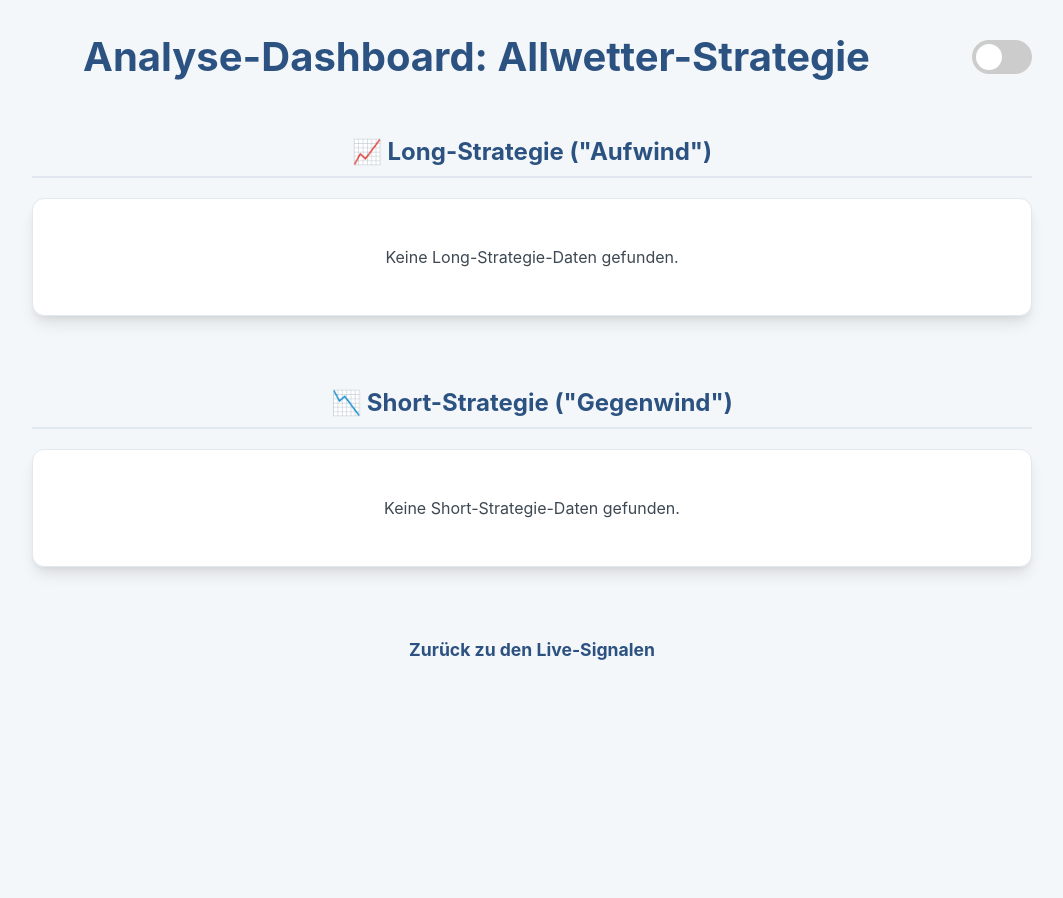
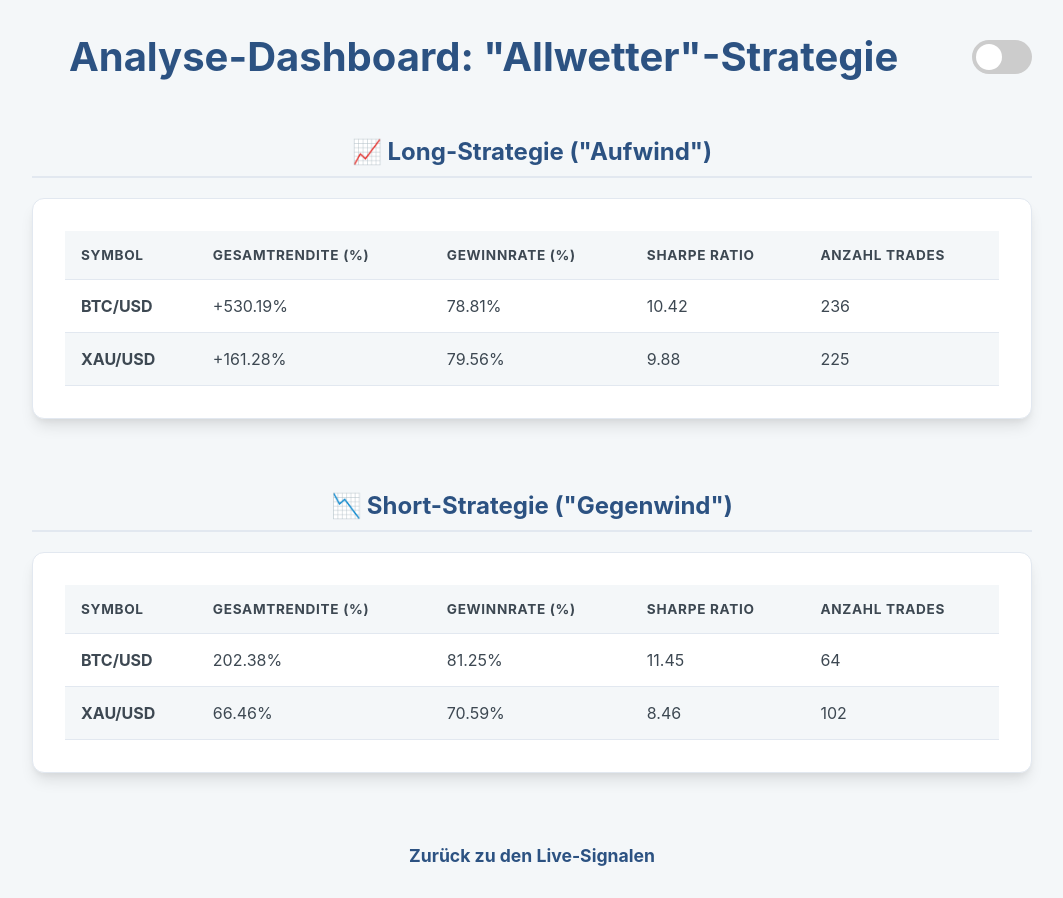
Before and after one commit to andyohneh/finanz-app-backend, a Flask app: page /dashboard in a window 1280 px wide. Shown: the whole page, without its empty margins (108-1171 px from the left). Before the commit the page ends 660 px from the top, so only its background shows below. Run offline with Flask 3, Linux system fonts and the light colour scheme.

Commit message:
Dashboard

```diff
--- a/app.py
+++ b/app.py
@@ -1,11 +1,11 @@
-# app.py (Finale Version mit korrekter Chart-Datenquelle)
+# app.py (Finale "Allwetter"-Version, perfektioniert)
 import os
 import json
 from flask import Flask, jsonify, render_template, send_from_directory, request
 from flask_cors import CORS
 from dotenv import load_dotenv
 from sqlalchemy import text
-# Wichtig: Wir importieren die korrekten Tabellen
+from sqlalchemy.dialects.postgresql import insert
 from database import engine, push_subscriptions, historical_data_daily
 
 # --- GRUNDEINSTELLUNGEN ---
@@ -22,14 +22,28 @@ def index():
 
 @app.route('/dashboard')
 def dashboard():
-    """Liest die Backtest-Ergebnisse der finalen Tages-Strategie."""
-    results = []
+    """Liest die Backtest-Ergebnisse der finalen Long- und Short-Tagesstrategien."""
+    results = {'long': [], 'short': []}
+
+    # Lade Ergebnisse der Long-Strategie
     try:
         with open('backtest_results_daily.json', 'r', encoding='utf-8') as f:
-            results = json.load(f)
+            results['long'] = json.load(f)
         print("Erfolgreich 'backtest_results_daily.json' geladen.")
+    except FileNotFoundError:
+        print("Warnung: backtest_results_daily.json nicht gefunden.")
     except Exception as e:
-        print(f"Warnung: backtest_results_daily.json nicht gefunden: {e}")
+        print(f"Fehler beim Laden von backtest_results_daily.json: {e}")
+
+    # Lade Ergebnisse der Short-Strategie
+    try:
+        with open('backtest_results_daily_short.json', 'r', encoding='utf-8') as f:
+            results['short'] = json.load(f)
+        print("Erfolgreich 'backtest_results_daily_short.json' geladen.")
+    except FileNotFoundError:
+        print("Warnung: backtest_results_daily_short.json nicht gefunden.")
+    except Exception as e:
+        print(f"Fehler beim Laden von backtest_results_daily_short.json: {e}")
 
     return render_template('dashboard.html', results=results)
 
@@ -96,12 +110,7 @@ def get_assets():
 def get_historical_data(symbol):
     """Holt die historischen TAGES-Daten für die Charts."""
     db_symbol = f"{symbol[:-3]}/{symbol[-3:]}"
-
-    # === HIER IST DIE KORREKTUR ===
-    # Wir lesen jetzt aus der `historical_data_daily` Tabelle, die live aktualisiert wird,
-    # und zeigen die letzten 30 Tage an.
     query = text("SELECT timestamp, close FROM historical_data_daily WHERE symbol = :symbol_param ORDER BY timestamp DESC LIMIT 30")
-
     try:
         with engine.connect() as conn:
             result = conn.execute(query, {"symbol_param": db_symbol}).fetchall()
--- a/templates/dashboard.html
+++ b/templates/dashboard.html
@@ -1,51 +1,162 @@
 <!DOCTYPE html>
 <html lang="de">
   <head>
-    <meta charset="UTF-8">
-    <meta name="viewport" content="width=device-width, initial-scale=1.0">
+    <meta charset="UTF-8" />
+    <meta name="viewport" content="width=device-width, initial-scale=1.0" />
     <title>Analyse-Dashboard</title>
-    <script src="https://cdn.jsdelivr.net/npm/chart.js"></script>
     <style>
       :root {
-        --bg-color: #f4f7f9; --card-bg-color: #ffffff; --text-color: #3d4852;
-        --header-color: #2c5282; --border-color: #e2e8f0; --hover-color: #f7fafc;
-        --switch-bg-color: #ccc; --green-positive: #2f855a; --red-negative: #c53030;
+        --bg-color: #f4f7f9;
+        --card-bg-color: #ffffff;
+        --text-color: #3d4852;
+        --header-color: #2c5282;
+        --border-color: #e2e8f0;
+        --hover-color: #f7fafc;
+        --switch-bg-color: #ccc;
+        --green-positive: #2f855a;
+        --red-negative: #c53030;
       }
       body.dark-mode {
-        --bg-color: #1a202c; --card-bg-color: #2d3748; --text-color: #e2e8f0;
-        --header-color: #63b3ed; --border-color: #4a5568; --hover-color: #4a5568;
-        --switch-bg-color: #718096; --green-positive: #68d391; --red-negative: #fc8181;
+        --bg-color: #1a202c;
+        --card-bg-color: #2d3748;
+        --text-color: #e2e8f0;
+        --header-color: #63b3ed;
+        --border-color: #4a5568;
+        --hover-color: #4a5568;
+        --switch-bg-color: #718096;
+        --green-positive: #68d391;
+        --red-negative: #fc8181;
       }
-      * { box-sizing: border-box; }
+      * {
+        box-sizing: border-box;
+      }
       body {
-        font-family: -apple-system, BlinkMacSystemFont, "Segoe UI", Roboto, Helvetica, Arial, sans-serif;
-        background-color: var(--bg-color); color: var(--text-color);
-        margin: 0; padding: 2rem; display: flex; align-items: center; flex-direction: column;
-        min-height: 100vh; transition: background-color 0.3s, color 0.3s;
+        font-family: -apple-system, BlinkMacSystemFont, "Segoe UI", Roboto,
+          Helvetica, Arial, sans-serif;
+        background-color: var(--bg-color);
+        color: var(--text-color);
+        margin: 0;
+        padding: 2rem;
+        display: flex;
+        align-items: center;
+        flex-direction: column;
+        min-height: 100vh;
+        transition: background-color 0.3s, color 0.3s;
       }
-      .header-container { display: flex; justify-content: center; align-items: center; width: 100%; max-width: 1000px; position: relative; margin-bottom: 1rem; }
-      h1, h2 { color: var(--header-color); text-align: center; }
-      h1 { font-size: 2.5rem; margin: 0 auto; }
-      h2 { border-bottom: 2px solid var(--border-color); padding-bottom: 10px; margin-top: 40px; width: 100%; max-width: 1000px;}
-      .container { background-color: var(--card-bg-color); transition: background-color 0.3s; width: 100%; max-width: 1000px; padding: 2rem; border-radius: 12px; box-shadow: 0 10px 15px -3px rgba(0, 0, 0, 0.1), 0 4px 6px -2px rgba(0, 0, 0, 0.05); margin-bottom: 2rem; border: 1px solid var(--border-color); overflow-x: auto;}
-      table { width: 100%; border-collapse: collapse; }
-      th, td { padding: 1rem; border-bottom: 1px solid var(--border-color); text-align: left; }
-      th { font-size: 0.85rem; text-transform: uppercase; letter-spacing: 0.05em; color: var(--text-color); background-color: var(--bg-color); }
-      tr:nth-child(even) { background-color: var(--bg-color); }
-      .back-link { display: block; text-align: center; margin-top: 40px; color: var(--header-color); text-decoration: none; font-weight: bold; font-size: 1.1em; }
-      .theme-switch-wrapper { display: flex; align-items: center; margin-left: auto; }
-      .theme-switch { display: inline-block; height: 34px; position: relative; width: 60px; }
-      .theme-switch input { display: none; }
-      .slider { background-color: var(--switch-bg-color); bottom: 0; cursor: pointer; left: 0; right: 0; top: 0; position: absolute; transition: .4s; border-radius: 34px; }
-      .slider:before { background-color: #fff; bottom: 4px; content: ""; height: 26px; left: 4px; position: absolute; transition: .4s; width: 26px; border-radius: 50%; }
-      input:checked + .slider { background-color: #4c51bf; }
-      input:checked + .slider:before { transform: translateX(26px); }
+      .header-container {
+        display: flex;
+        justify-content: center;
+        align-items: center;
+        width: 100%;
+        max-width: 1000px;
+        position: relative;
+        margin-bottom: 1rem;
+      }
+      h1,
+      h2 {
+        color: var(--header-color);
+        text-align: center;
+      }
+      h1 {
+        font-size: 2.5rem;
+        margin: 0 auto;
+      }
+      h2 {
+        border-bottom: 2px solid var(--border-color);
+        padding-bottom: 10px;
+        margin-top: 40px;
+        width: 100%;
+        max-width: 1000px;
+      }
+      .container {
+        background-color: var(--card-bg-color);
+        transition: background-color 0.3s;
+        width: 100%;
+        max-width: 1000px;
+        padding: 2rem;
+        border-radius: 12px;
+        box-shadow: 0 10px 15px -3px rgba(0, 0, 0, 0.1),
+          0 4px 6px -2px rgba(0, 0, 0, 0.05);
+        margin-bottom: 2rem;
+        border: 1px solid var(--border-color);
+        overflow-x: auto;
+      }
+      table {
+        width: 100%;
+        border-collapse: collapse;
+      }
+      th,
+      td {
+        padding: 1rem;
+        border-bottom: 1px solid var(--border-color);
+        text-align: left;
+      }
+      th {
+        font-size: 0.85rem;
+        text-transform: uppercase;
+        letter-spacing: 0.05em;
+        color: var(--text-color);
+        background-color: var(--bg-color);
+      }
+      tr:nth-child(even) {
+        background-color: var(--bg-color);
+      }
+      .back-link {
+        display: block;
+        text-align: center;
+        margin-top: 40px;
+        color: var(--header-color);
+        text-decoration: none;
+        font-weight: bold;
+        font-size: 1.1em;
+      }
+      .theme-switch-wrapper {
+        display: flex;
+        align-items: center;
+        margin-left: auto;
+      }
+      .theme-switch {
+        display: inline-block;
+        height: 34px;
+        position: relative;
+        width: 60px;
+      }
+      .theme-switch input {
+        display: none;
+      }
+      .slider {
+        background-color: var(--switch-bg-color);
+        bottom: 0;
+        cursor: pointer;
+        left: 0;
+        right: 0;
+        top: 0;
+        position: absolute;
+        transition: 0.4s;
+        border-radius: 34px;
+      }
+      .slider:before {
+        background-color: #fff;
+        bottom: 4px;
+        content: "";
+        height: 26px;
+        left: 4px;
+        position: absolute;
+        transition: 0.4s;
+        width: 26px;
+        border-radius: 50%;
+      }
+      input:checked + .slider {
+        background-color: #4c51bf;
+      }
+      input:checked + .slider:before {
+        transform: translateX(26px);
+      }
     </style>
   </head>
   <body>
-
     <div class="header-container">
-        <h1>Analyse-Dashboard: Allwetter-Strategie</h1>
+      <h1>Analyse-Dashboard: "Allwetter"-Strategie</h1>
       <div class="theme-switch-wrapper">
         <label class="theme-switch" for="checkbox">
           <input type="checkbox" id="checkbox" />
@@ -55,11 +166,19 @@
     </div>
 
     <h2>📈 Long-Strategie ("Aufwind")</h2>
-    {% for result in results.long %}
     <div class="container">
       <table>
-            <thead><tr><th>Symbol</th><th>Gesamtrendite (%)</th><th>Gewinnrate (%)</th><th>Sharpe Ratio</th><th>Anzahl Trades</th></tr></thead>
+        <thead>
+          <tr>
+            <th>Symbol</th>
+            <th>Gesamtrendite (%)</th>
+            <th>Gewinnrate (%)</th>
+            <th>Sharpe Ratio</th>
+            <th>Anzahl Trades</th>
+          </tr>
+        </thead>
         <tbody>
+          {% for result in results.long %}
           <tr>
             <td><strong>{{ result.Symbol }}</strong></td>
             <td>+{{ result['Gesamtrendite_%'] }}%</td>
@@ -67,22 +186,31 @@
             <td>{{ result.Sharpe_Ratio }}</td>
             <td>{{ result.Anzahl_Trades }}</td>
           </tr>
+          {% else %}
+          <tr>
+            <td colspan="5" style="text-align: center">
+              Keine Long-Strategie-Daten gefunden.
+            </td>
+          </tr>
+          {% endfor %}
         </tbody>
       </table>
     </div>
-    <div id="chart-container-long-{{ result.Symbol.replace('/', '') }}" class="container" style="height: 50vh;">
-        <canvas id="equity-chart-long-{{ result.Symbol.replace('/', '') }}"></canvas>
-    </div>
-    {% else %}
-    <div class="container"><p style="text-align:center;">Keine Long-Strategie-Daten gefunden.</p></div>
-    {% endfor %}
 
     <h2>📉 Short-Strategie ("Gegenwind")</h2>
-    {% for result in results.short %}
     <div class="container">
       <table>
-            <thead><tr><th>Symbol</th><th>Gesamtrendite (%)</th><th>Gewinnrate (%)</th><th>Sharpe Ratio</th><th>Anzahl Trades</th></tr></thead>
+        <thead>
+          <tr>
+            <th>Symbol</th>
+            <th>Gesamtrendite (%)</th>
+            <th>Gewinnrate (%)</th>
+            <th>Sharpe Ratio</th>
+            <th>Anzahl Trades</th>
+          </tr>
+        </thead>
         <tbody>
+          {% for result in results.short %}
           <tr>
             <td><strong>{{ result.Symbol }}</strong></td>
             <td>{{ result['Gesamtrendite_%'] }}%</td>
@@ -90,78 +218,34 @@
             <td>{{ result.Sharpe_Ratio }}</td>
             <td>{{ result.Anzahl_Trades }}</td>
           </tr>
+          {% else %}
+          <tr>
+            <td colspan="5" style="text-align: center">
+              Keine Short-Strategie-Daten gefunden.
+            </td>
+          </tr>
+          {% endfor %}
         </tbody>
       </table>
     </div>
-    <div id="chart-container-short-{{ result.Symbol.replace('/', '') }}" class="container" style="height: 50vh;">
-        <canvas id="equity-chart-short-{{ result.Symbol.replace('/', '') }}"></canvas>
-    </div>
-    {% else %}
-    <div class="container"><p style="text-align:center;">Keine Short-Strategie-Daten gefunden.</p></div>
-    {% endfor %}
 
     <a href="/" class="back-link">Zurück zu den Live-Signalen</a>
 
     <script>
-      document.addEventListener('DOMContentLoaded', function() {
-          const resultsData = {{ results | tojson }};
-          const isDarkMode = document.body.classList.contains('dark-mode');
-
-          function drawChart(containerId, chartData, label, color, bgColor) {
-              const ctx = document.getElementById(containerId);
-              if (!ctx) return;
-              const labels = chartData.map(item => item.timestamp);
-              const data = chartData.map(item => item.equity);
-
-              new Chart(ctx.getContext('2d'), {
-                  type: 'line',
-                  data: {
-                      labels: labels,
-                      datasets: [{
-                          label: label, data: data, borderColor: color,
-                          backgroundColor: bgColor, fill: true, tension: 0.1,
-                          borderWidth: 2, pointRadius: 0
-                      }]
-                  },
-                  options: {
-                      responsive: true, maintainAspectRatio: false,
-                      scales: {
-                          y: { ticks: { callback: value => `$${value.toFixed(2)}`, color: isDarkMode ? '#e2e8f0' : '#3d4852' }, grid: { color: isDarkMode ? '#4a5568' : '#e2e8f0' } },
-                          x: { ticks: { color: isDarkMode ? '#e2e8f0' : '#3d4852' }, grid: { display: false } }
-                      },
-                      plugins: { legend: { labels: { color: isDarkMode ? '#e2e8f0' : '#3d4852' } } }
-                  }
-              });
-          }
-
-          if (resultsData.long && resultsData.long.length > 0) {
-              resultsData.long.forEach(result => {
-                  if (result.equity_curve) {
-                    const symbolId = result.Symbol.replace('/', '');
-                    drawChart(`equity-chart-long-${symbolId}`, result.equity_curve, `Kapitalverlauf Long ${result.Symbol}`, isDarkMode ? '#68d391' : '#2f855a', isDarkMode ? 'rgba(104, 211, 145, 0.1)' : 'rgba(47, 133, 90, 0.1)');
-                  }
-              });
-          }
-
-          if (resultsData.short && resultsData.short.length > 0) {
-              resultsData.short.forEach(result => {
-                 if (result.equity_curve) {
-                    const symbolId = result.Symbol.replace('/', '');
-                    drawChart(`equity-chart-short-${symbolId}`, result.equity_curve, `Kapitalverlauf Short ${result.Symbol}`, isDarkMode ? '#fc8181' : '#c53030', isDarkMode ? 'rgba(252, 129, 129, 0.1)' : 'rgba(197, 48, 48, 0.1)');
-                 }
-              });
-          }
-
-          const themeSwitch = document.getElementById('checkbox');
-          const currentTheme = localStorage.getItem('theme');
+      const themeSwitch = document.getElementById("checkbox");
+      const currentTheme = localStorage.getItem("theme");
       if (currentTheme) {
         document.body.classList.add(currentTheme);
-              if (currentTheme === 'dark-mode') { themeSwitch.checked = true; }
+        if (currentTheme === "dark-mode") {
+          themeSwitch.checked = true;
         }
-          themeSwitch.addEventListener('change', function(event) {
-              localStorage.setItem('theme', event.target.checked ? 'dark-mode' : 'light-mode');
-              window.location.reload();
-          });
+      }
+      themeSwitch.addEventListener("change", function (event) {
+        document.body.classList.toggle("dark-mode", event.target.checked);
+        localStorage.setItem(
+          "theme",
+          event.target.checked ? "dark-mode" : "light-mode"
+        );
       });
     </script>
   </body>
```
Lines whose indentation alone changed are shown as unchanged.
